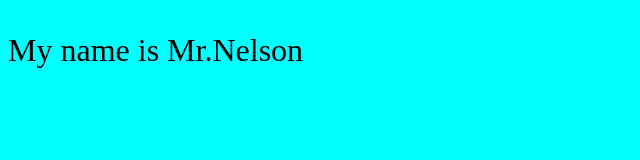
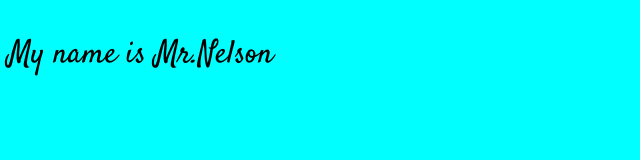
Before and after one commit to Basiru101/level1-portfolio, a plain HTML site: page index.html in a window 1280 px wide. Shown: the whole page, without its empty margins (0-640 px from the left). Drawn offline with Linux system fonts and the light colour scheme.

Commit message:
I changed the background-color, font-family

```diff
--- a/index.html
+++ b/index.html
@@ -5,6 +5,8 @@
     <meta name="viewport" content="width=device-width, initial-scale=1.0">
     <title>My Portfolio Site</title>
     <link rel="stylesheet" href="style.css">
+    <link href="https://fonts.googleapis.com/css2?family=Satisfy&display=swap" rel="stylesheet">
+
 </head>
 <body>
     <p class="text-success">My name is Mr.Nelson</p>
--- a/style.css
+++ b/style.css
@@ -1,4 +1,6 @@
 body{
     font-size: 200%;
     background-color: aqua;
+    font-family: 'Satisfy', cursive;
+
 }
```
